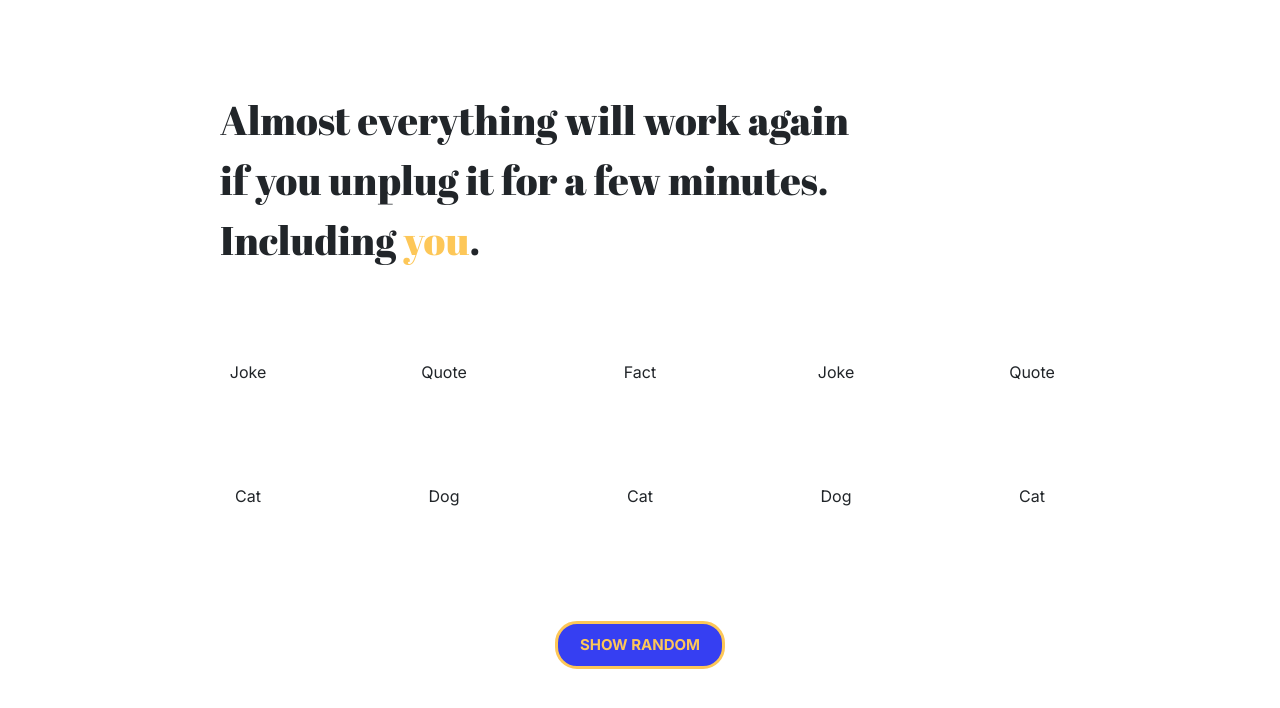
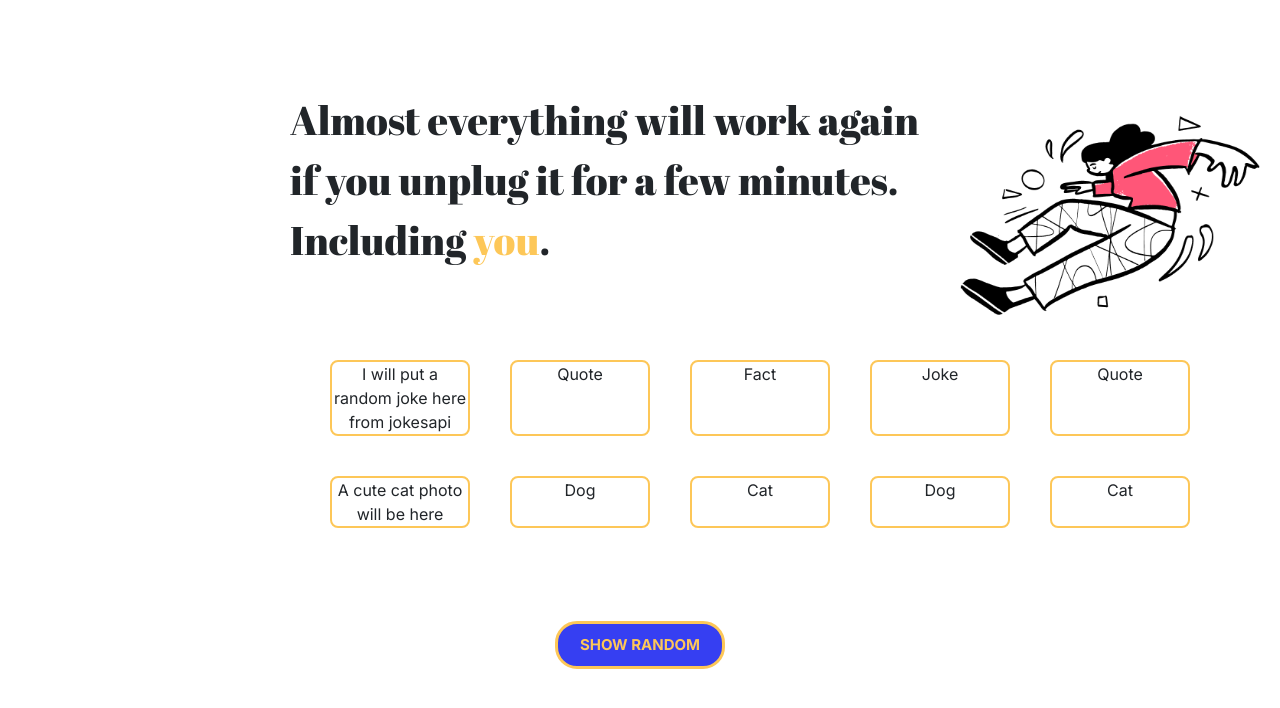
Before and after one commit to CodeOp-tech/fspt15-proj-team3, a React (Create React App) app in the folder my-react-app/: page /funbreak in a window 1280 px wide. Shown: the top 708 px of the page. Built offline with nearby package versions, Linux system fonts and the light colour scheme.

Commit message:
added illustration and borders

```diff
--- a/my-react-app/src/App.css
+++ b/my-react-app/src/App.css
@@ -99,25 +99,37 @@
 .funContainer {
   display: grid;
   grid-template-columns: 1fr 1fr 1fr 1fr 1fr;
-  grid-gap: 100px;
-  margin: 90px 200px 90px 200px;
+  grid-gap: 40px;
+  margin: 90px 330px 70px 330px;
   font-family: "Inter", sans-serif;
+}
+
+.displayBox {
+  border: solid;
+  border-color: #fdc758;
+  border-radius: 8px;
+  border-width: 2px;
+  width: 140px;
 }
 
 .funTitle {
   font-family: "Abril Fatface", cursive;
   font-size: 40px;
   text-align: left;
-  margin: 90px 220px 60px 220px;
+  margin: 90px 150px 60px 290px;
 }
 
 .fontColor {
   color: #fdc758;
 }
 
-/* .funBreakImg {
-  float: right;
-} */
+.funBreakImg {
+  position: absolute;
+  width: 300px;
+  height: 210px;
+  left: 960px;
+  top: 110px;
+}
 
 .funRandom {
   color: #fdc758;
--- a/my-react-app/src/Pages/FunBreak.js
+++ b/my-react-app/src/Pages/FunBreak.js
@@ -1,5 +1,6 @@
 import React from "react";
 import funBreakImg from "../Illustrations/funBreak.png";
+import FunDisplayBox from "./FunDisplayBox";
 
 function FunBreak() {
   return (
@@ -12,18 +13,18 @@ function FunBreak() {
         Including
         <span className="fontColor"> you</span>.
       </p>
-      {/* <img className="funBreakImg" src={funBreakImg} /> */}
+      <img className="funBreakImg" src={funBreakImg} />
       <div className="funContainer">
-        <div>Joke</div>
-        <div>Quote</div>
-        <div>Fact</div>
-        <div>Joke</div>
-        <div>Quote</div>
-        <div>Cat</div>
-        <div>Dog</div>
-        <div>Cat</div>
-        <div>Dog</div>
-        <div>Cat</div>
+        <FunDisplayBox input="I will put a random joke here from jokesapi" />
+        <FunDisplayBox input="Quote" />
+        <FunDisplayBox input="Fact" />
+        <FunDisplayBox input="Joke" />
+        <FunDisplayBox input="Quote" />
+        <FunDisplayBox input="A cute cat photo will be here" />
+        <FunDisplayBox input="Dog" />
+        <FunDisplayBox input="Cat" />
+        <FunDisplayBox input="Dog" />
+        <FunDisplayBox input="Cat" />
       </div>
 
       <button className="funRandom">SHOW RANDOM</button>
--- /dev/null
+++ b/my-react-app/src/Pages/FunDisplayBox.js
@@ -0,0 +1,7 @@
+import React from "react";
+
+function FunDisplayBox(props) {
+  return <div className="displayBox"> {props.input} </div>;
+}
+
+export default FunDisplayBox;
--- a/my-react-app/src/services.js
+++ b/my-react-app/src/services.js
@@ -13,8 +13,8 @@ export default class Services {
       "live_6hBYy42WdGzHYjc6WOfL1mVmnWPRySqMXqQ3ShSWjkACe7DfiiGUMwQnTf7wIYJT",
   };
 
-  getJoke = () => {
-    fetch("https://api.api-ninjas.com/v1/jokes?limit=1", {
+  getJoke = (limit = 1) => {
+    fetch(`https://api.api-ninjas.com/v1/jokes?limit=${limit}`, {
       method: "GET",
       headers: this.#headers,
     })
@@ -25,8 +25,8 @@ export default class Services {
       .catch((error) => {});
   };
 
-  getQuote = () => {
-    fetch("https://api.api-ninjas.com/v1/quotes?limit=1", {
+  getQuote = (limit = 1) => {
+    fetch(`https://api.api-ninjas.com/v1/quotes?limit=${limit}`, {
       method: "GET",
       headers: this.#headers,
     })
@@ -37,8 +37,8 @@ export default class Services {
       .catch((error) => {});
   };
 
-  getFacts = () => {
-    fetch("https://api.api-ninjas.com/v1/facts?limit=1", {
+  getFacts = (limit = 1) => {
+    fetch(`https://api.api-ninjas.com/v1/facts?limit=${limit}`, {
       method: "GET",
       headers: this.#headers,
     })
@@ -49,8 +49,8 @@ export default class Services {
       .catch((error) => {});
   };
 
-  getCats = () => {
-    fetch("https://api.thecatapi.com/v1/images/search?limit=20", {
+  getCats = (limit = 1) => {
+    fetch(`https://api.thecatapi.com/v1/images/search?limit=${limit}`, {
       method: "GET",
       headers: this.#catHeader,
     })
@@ -61,8 +61,8 @@ export default class Services {
       .catch((error) => {});
   };
 
-  getDogs = () => {
-    fetch("https://api.thedogapi.com/v1/images/search?limit=20", {
+  getDogs = (limit = 1) => {
+    fetch(`https://api.thedogapi.com/v1/images/search?limit=${limit}`, {
       method: "GET",
       headers: this.#dogHeader,
     })
```
